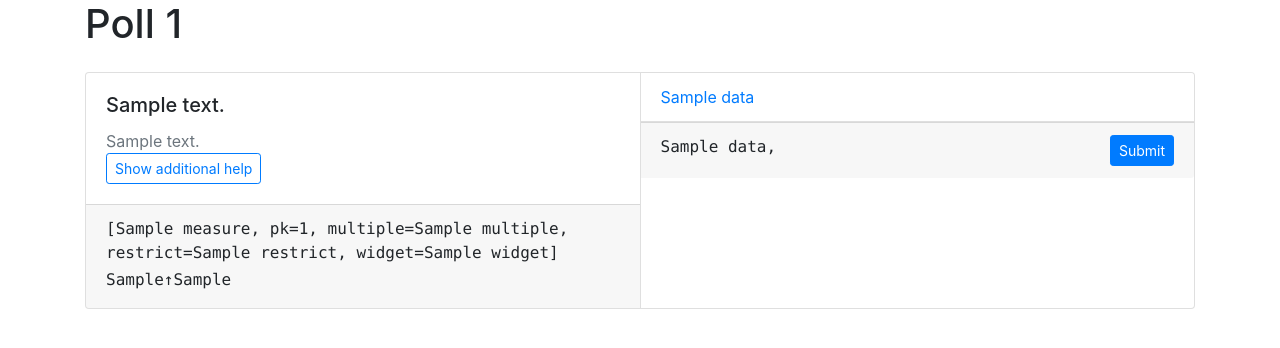
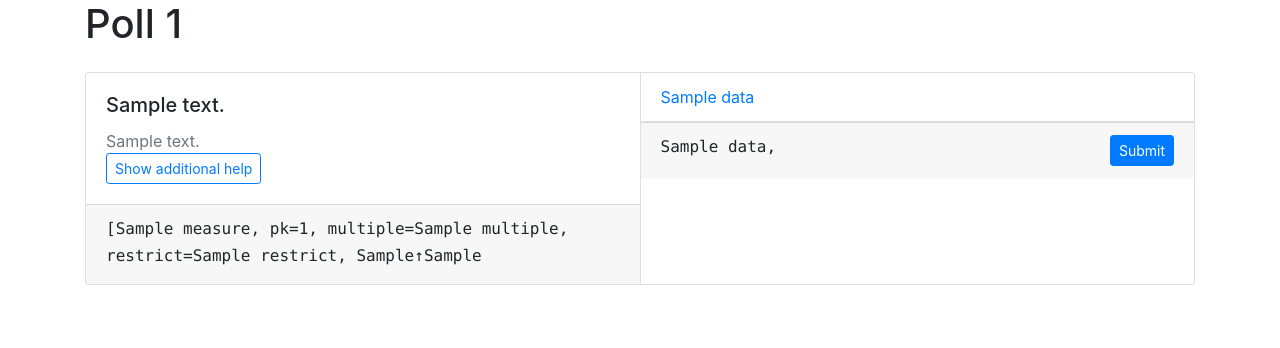
Before and after one commit to pivotal-energy-solutions/django-input-collection, a Django app: template testproj/testproj/core/templates/poll.html in a window 1280 px wide. Shown: the top 348 px of the page. Run offline with Django 3.2, Linux system fonts and the light colour scheme; the template is opened without the code that fills it: most values are stand-ins (such as "Sample title", 1, 10 or a date in 2020); parts of the project's set-up code (start-up, migrations or seed data) failed here and were passed over; some libraries are stand-ins or nearby versions.

Commit message:
Remove early debug info

```diff
--- a/testproj/testproj/core/templates/poll.html
+++ b/testproj/testproj/core/templates/poll.html
@@ -121,7 +121,6 @@
                      pk={{ instrument.id }},
                      {% if instrument.response_info.response_policy.multiple %}multiple={{ instrument.response_info.response_policy.multiple }},{% endif %}
                      {% if instrument.response_info.response_policy.restrict %}restrict={{ instrument.response_info.response_policy.restrict }},{% endif %}
-                     {% if instrument.response_info.widget %}widget={{ instrument.response_info.widget }}{% endif %}]
 
                     {# Simplified for single conditions #}
                     {% if instrument.conditions %}
```
